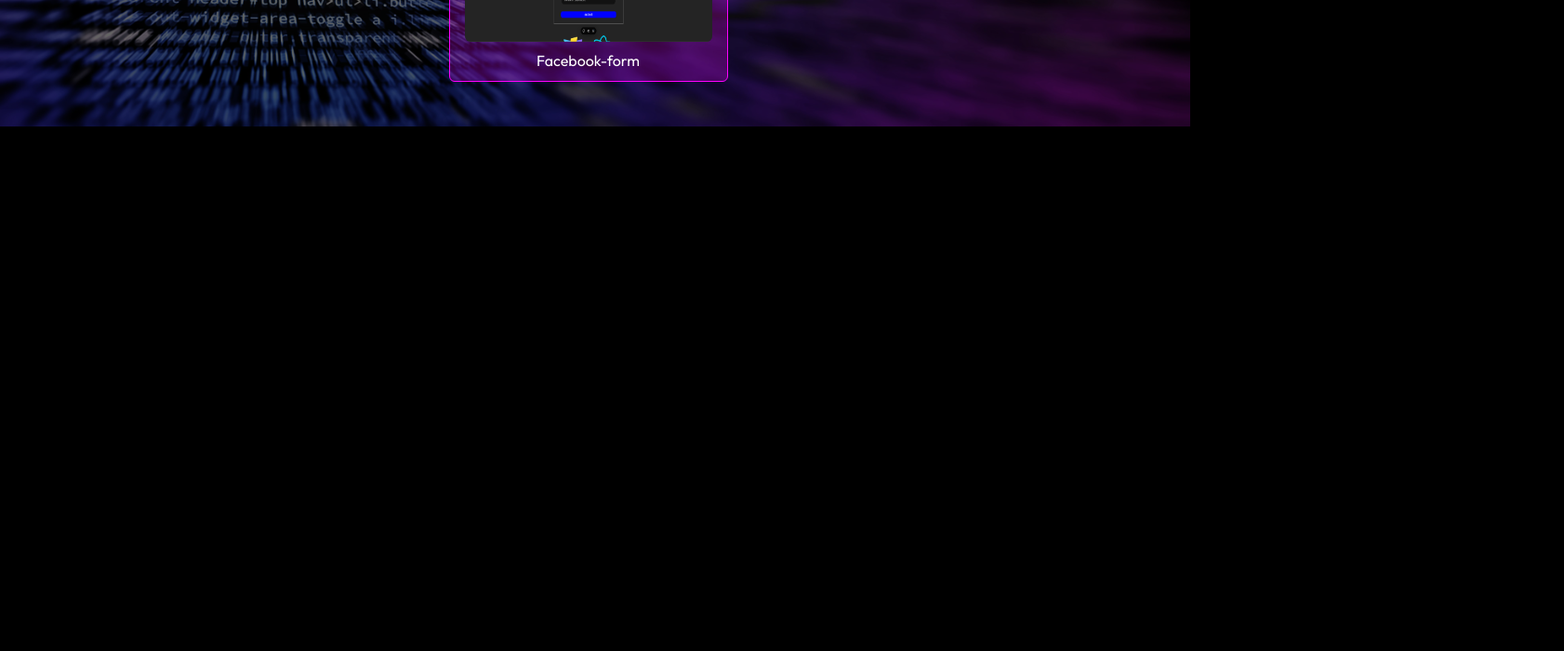
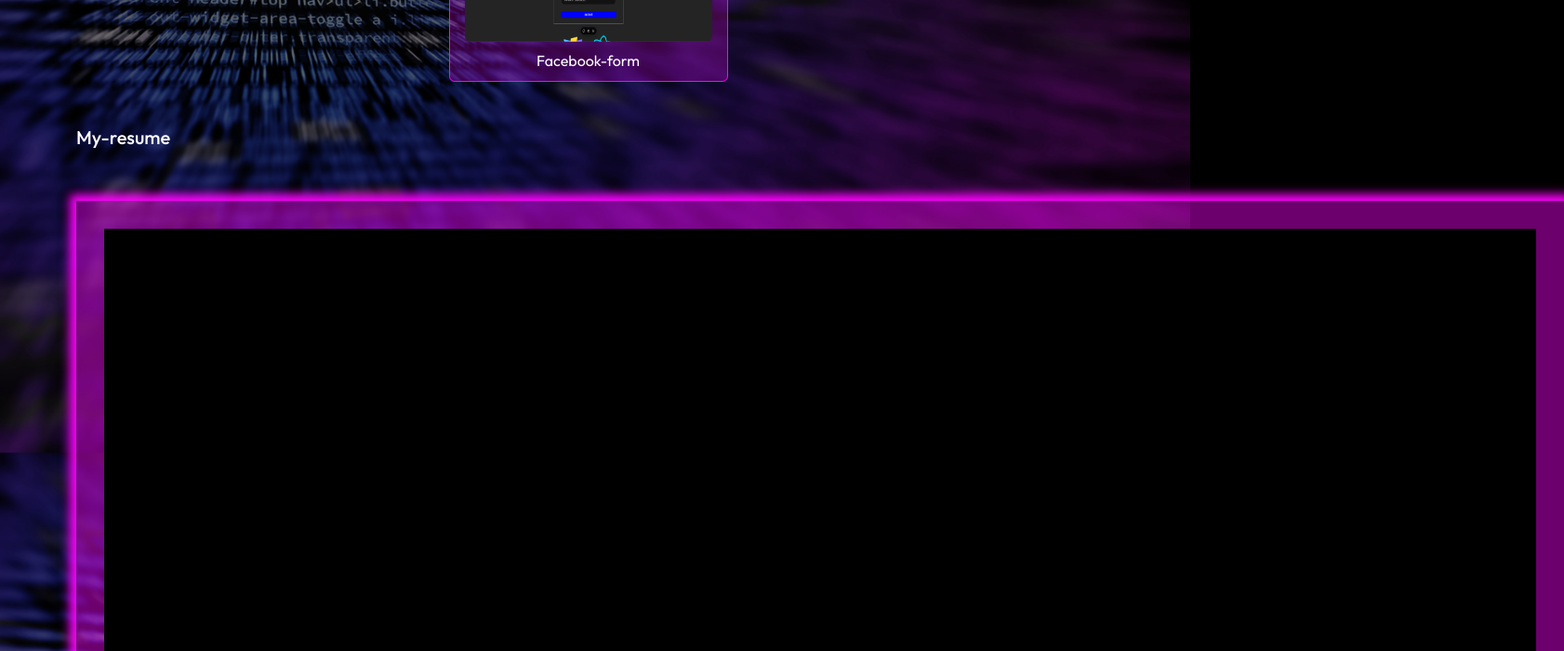
Before and after one commit to Bisworanjan34/MY-PORTFOLIO-WEB-PAGE, a React (Vite) app: page /service in a window 1280 px wide. Shown: the part 1220-1920 px from the top of the page at 93% size, 1682 px wide, since content can reach past the window. Before the commit the page ends 1356 px from the top, so only its background shows below. Built offline with nearby package versions, Linux system fonts and the light colour scheme; a web font is replaced by a local one.

Commit message:
add some extra style and resume

```diff
--- a/src/pages/about/About.css
+++ b/src/pages/about/About.css
@@ -26,6 +26,7 @@
 .outlet-about{
     margin: 16px 0;
     box-shadow: 0 0 10px 2px rgb(255, 0, 255);
+    min-height: 200vh;
 }
 .about-title{
     color: rgb(255, 0, 255);
--- a/src/pages/about/details/Details.css
+++ b/src/pages/about/details/Details.css
@@ -16,8 +16,10 @@
 }
 .skill-list li{
     color: white;
-   height: 40px;
+   /* height: 40px; */
    border-bottom: 1px solid rgb(255, 0, 255);
    list-style: none;
+   word-wrap: normal;
+   padding: 1rem 0;
 
 }
--- a/src/pages/about/details/Details.jsx
+++ b/src/pages/about/details/Details.jsx
@@ -14,7 +14,8 @@ const Details = () => {
       <h5 className='twht'>Key Skills</h5>
 
       <ul className='skill-list'>
-        <li><b>Frontend</b>-: html5,css3,javascript,bootstrap,tailwind css,<b>(reactjs)</b></li>
+        <li><b>Frontend</b>-: html5,css3,javascript,bootstrap,
+        tailwind css,<b>(reactjs)</b></li>
         <li><b>Backend</b> -: basic node js,express js </li>
         <li><b>Database</b>-: basic mongodb (no sql)</li>
         <li><b>Library</b> -: react js,react-router-dom,axios,redux</li>
--- a/src/pages/service/Service.css
+++ b/src/pages/service/Service.css
@@ -1,13 +1,10 @@
 .resume{
    /* border: 5px solid rgb(255, 0, 255);  */
-   height: 400px;
-   width:100%;
+   height: 100%;
+    width: 200vh;
    margin:auto;
-   padding: 3px;
+   padding: 30px;
+   background: rgba(255, 0, 255, 0.425);
    box-shadow: 0 0 10px 7px rgb(255, 0, 255);
 
 }
-.resume img{
-    height: 100%;
-    width: 250px;
-}
--- a/src/pages/service/Service.jsx
+++ b/src/pages/service/Service.jsx
@@ -1,5 +1,5 @@
 import React, { useState } from 'react'
-import resume from '../../assets/resume.png'
+import resume from '../../assets/my-resume.pdf'
 import './Service.css'
 import Navbar from '../../components/Navbar'
 import pdata from '../../pages/about/projects/projectitem/projectData'
@@ -24,17 +24,18 @@ const Service = () => {
           }
         </div>
 
-      {/* <div className="container">
+      <div className="container">
         <h5>My-resume</h5>
         <div className="row">
           <div className="col-auto mx-auto py-5">
             <div className="resume">
-            <img src={resume} alt="" />
+            <iframe src={resume} width="100%" height="600px" title="My Resume"></iframe>
+
 
             </div>
           </div>
         </div>
-      </div> */}
+      </div>
     </div>
   )
 }
```
Also changed, not shown: package.json (+6 -1 lines), 2 other files (tests, documents, lock files or other folders).
